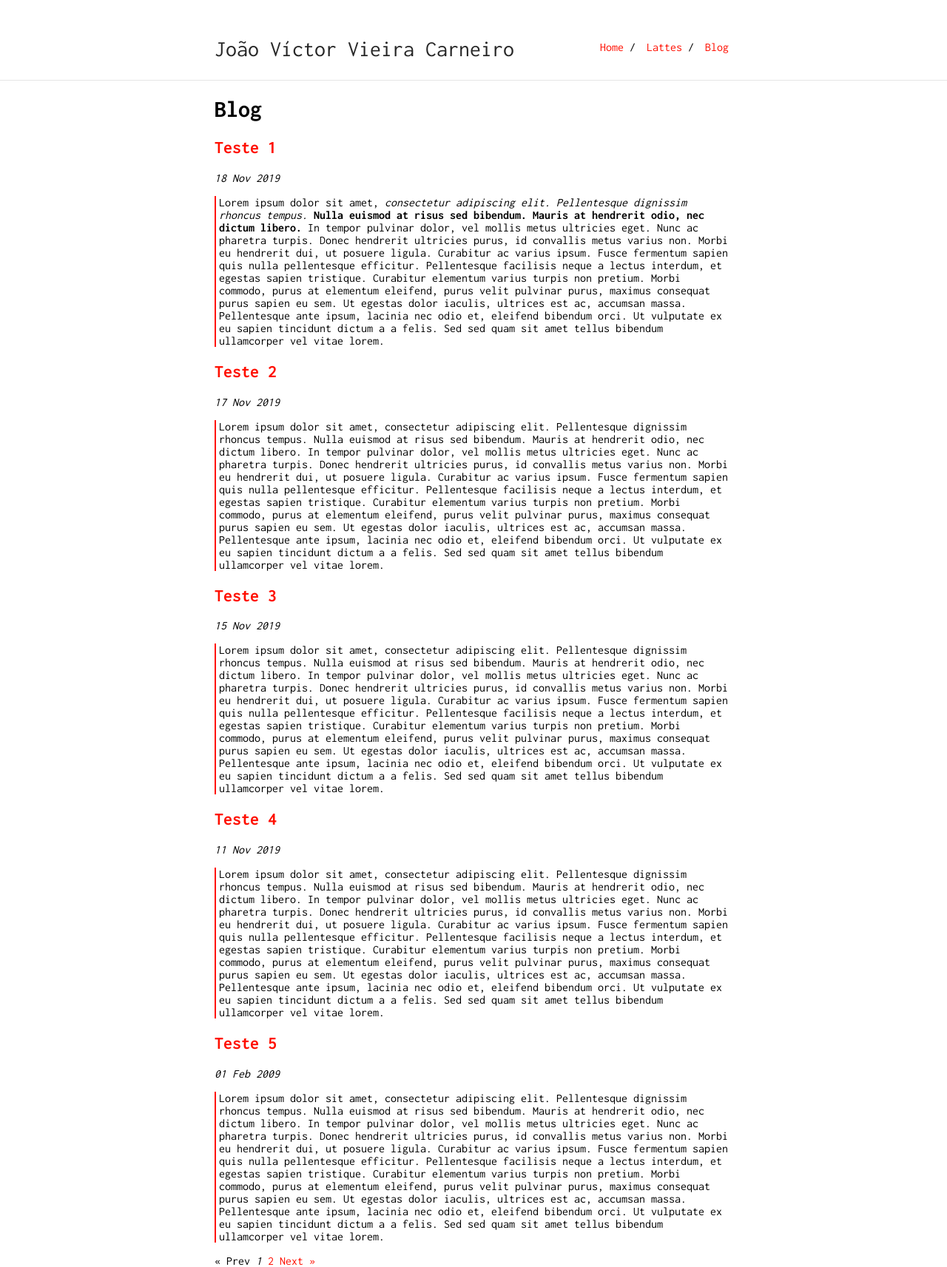
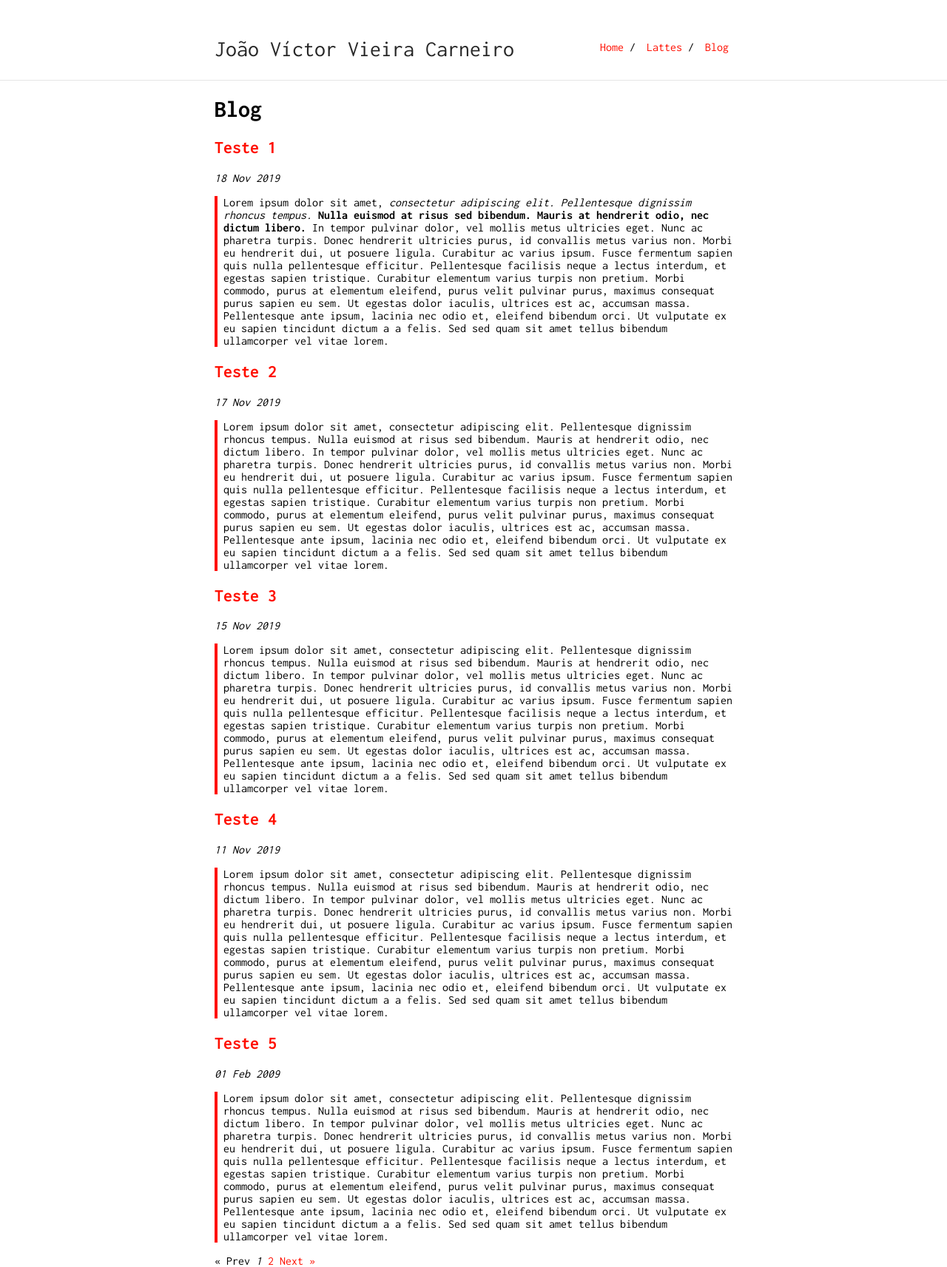
Before and after one commit to joaovvcarneiro/joaovvcarneiro.github.io, a Jekyll site: the page built from blog/index.html, in a window 1280 px wide. Shown: the whole page at 74% size. Built offline with Jekyll 4.4.1, drawn with Linux system fonts in a browser that asks for light colours; the list of posts is cut into pages by our own code.

Commit message:
Update _style.scss

```diff
--- a/_sass/_style.scss
+++ b/_sass/_style.scss
@@ -78,8 +78,8 @@ hr {
     font-style: italic;
 }
 .post-excerpt{
-    padding-left: 4px;
-    border-left: 2px solid $accent;
+    padding-left: 8px;
+    border-left: 4px solid $accent;
 }
 
 /* Institute Image */
```
